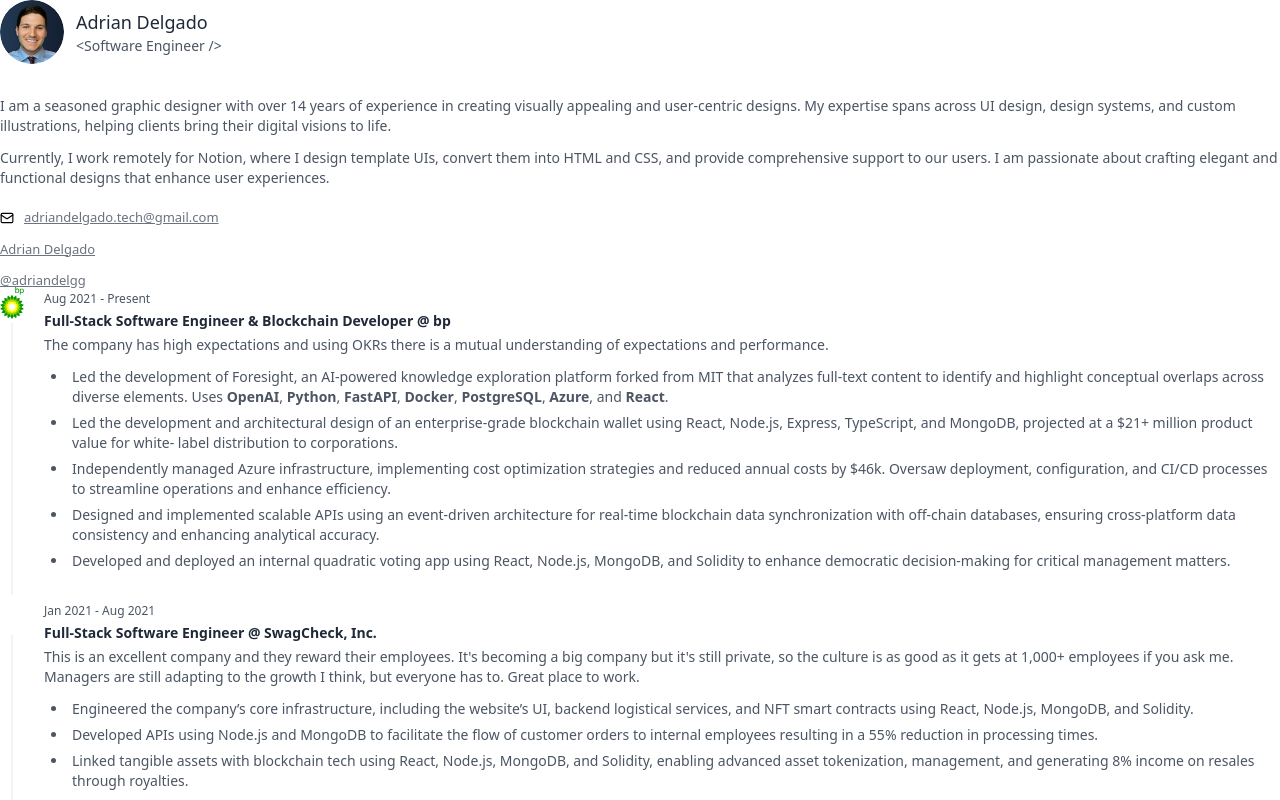
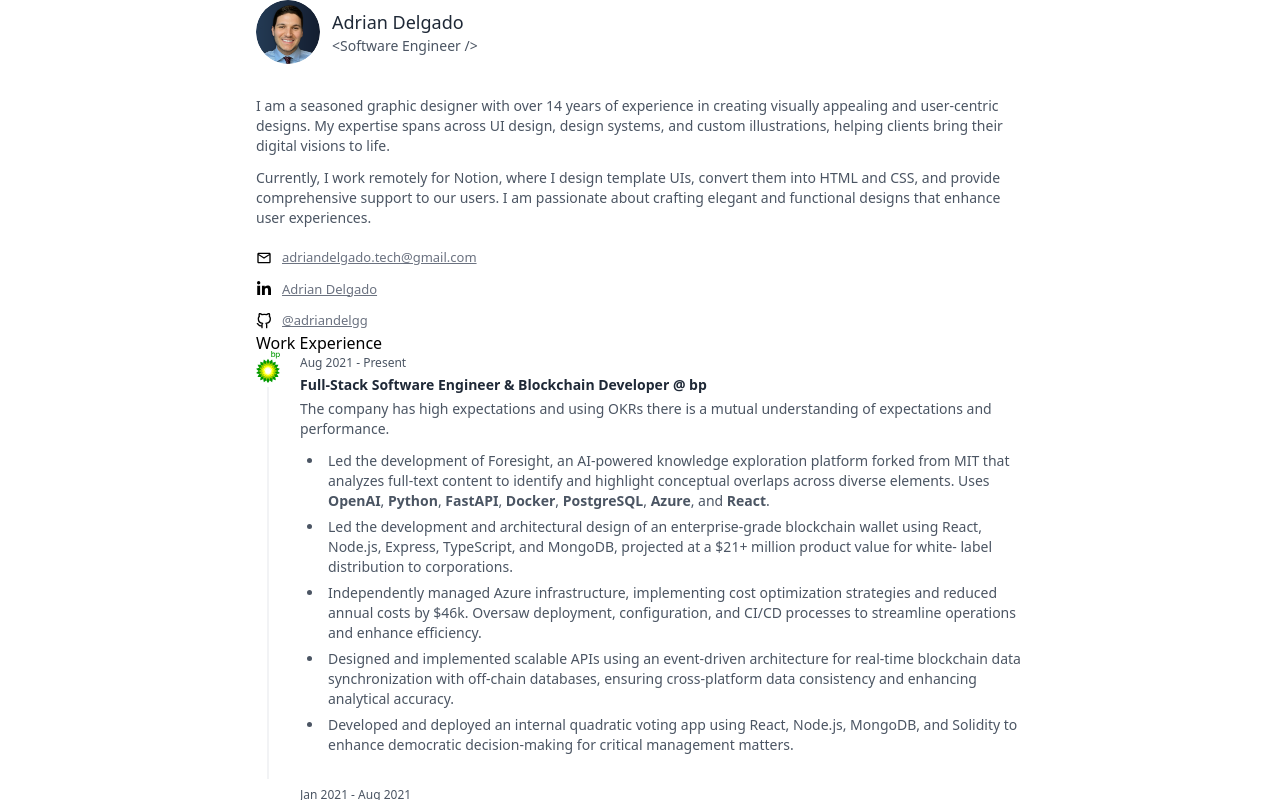
Before and after one commit to adriandelgg/my-portfolio-site, a Next.js app: page / in a window 1280 px wide. Shown: the top 800 px of the page. Built offline with nearby package versions, Linux system fonts and the light colour scheme.

Commit message:
Added icons & links to Intro

```diff
--- a/app/components/intro/Intro.tsx
+++ b/app/components/intro/Intro.tsx
@@ -1,4 +1,7 @@
 import { EMAIL_URL, GITHUB_URL, LINKEDIN_URL } from "@/lib/constants";
+import { MdOutlineEmail } from "react-icons/md";
+import { FiGithub } from "react-icons/fi";
+import { FaLinkedinIn } from "react-icons/fa";
 
 export const Intro = () => {
   return (
@@ -38,40 +41,32 @@
 
         <ul className="mt-5 flex flex-col gap-y-3">
           <li className="flex items-center gap-x-2.5">
-            <svg
-              className="size-3.5 shrink-0"
-              xmlns="http://www.w3.org/2000/svg"
-              width="24"
-              height="24"
-              viewBox="0 0 24 24"
-              fill="none"
-              stroke="currentColor"
-              stroke-width="2"
-              stroke-linecap="round"
-              stroke-linejoin="round"
-            >
-              <rect width="20" height="16" x="2" y="4" rx="2" />
-              <path d="m22 7-8.97 5.7a1.94 1.94 0 0 1-2.06 0L2 7" />
-            </svg>
+            <MdOutlineEmail />
             <a
               className="text-[13px] text-gray-500 underline hover:text-gray-800 hover:decoration-2 focus:decoration-2 focus:outline-none dark:text-neutral-500 dark:hover:text-neutral-400"
-              href="#"
+              href={`mailto:${EMAIL_URL}`}
             >
               {EMAIL_URL}
             </a>
           </li>
           <li className="flex items-center gap-x-2.5">
+            <FaLinkedinIn />
             <a
               className="text-[13px] text-gray-500 underline hover:text-gray-800 hover:decoration-2 focus:decoration-2 focus:outline-none dark:text-neutral-500 dark:hover:text-neutral-400"
               href={LINKEDIN_URL}
+              target="_blank"
+              rel="noreferrer noopener"
             >
               Adrian Delgado
             </a>
           </li>
           <li className="flex items-center gap-x-2.5">
+            <FiGithub />
             <a
               className="text-[13px] text-gray-500 underline hover:text-gray-800 hover:decoration-2 focus:decoration-2 focus:outline-none dark:text-neutral-500 dark:hover:text-neutral-400"
               href={GITHUB_URL}
+              target="_blank"
+              rel="noreferrer noopener"
             >
               @adriandelgg
             </a>
--- a/app/components/work-experience/WorkExperience.tsx
+++ b/app/components/work-experience/WorkExperience.tsx
@@ -1,6 +1,7 @@
 export const WorkExperience = () => {
   return (
-    <div>
+    <section>
+      <h2>Work Experience</h2>
       {/* Item */}
       <div className="group relative flex gap-x-5">
         {/* Icon */}
@@ -171,6 +172,6 @@
           </ul>
         </div>
       </div>
-    </div>
+    </section>
   );
 };
--- a/app/layout.tsx
+++ b/app/layout.tsx
@@ -1,7 +1,7 @@
 import "./globals.css";
 import type { ReactNode } from "react";
 import type { Metadata } from "next";
-import { PrelineScript } from "./components/PrelineScript";
+import { PrelineScript } from "@/components/PrelineScript";
 
 export const metadata: Metadata = {
   title: "Create Next App",
--- a/app/page.tsx
+++ b/app/page.tsx
@@ -4,7 +4,7 @@
 
 export default function Home() {
   return (
-    <main>
+    <main className="container mx-auto max-w-screen-md">
       <Intro />
       <WorkExperience />
       <Footer />
```
